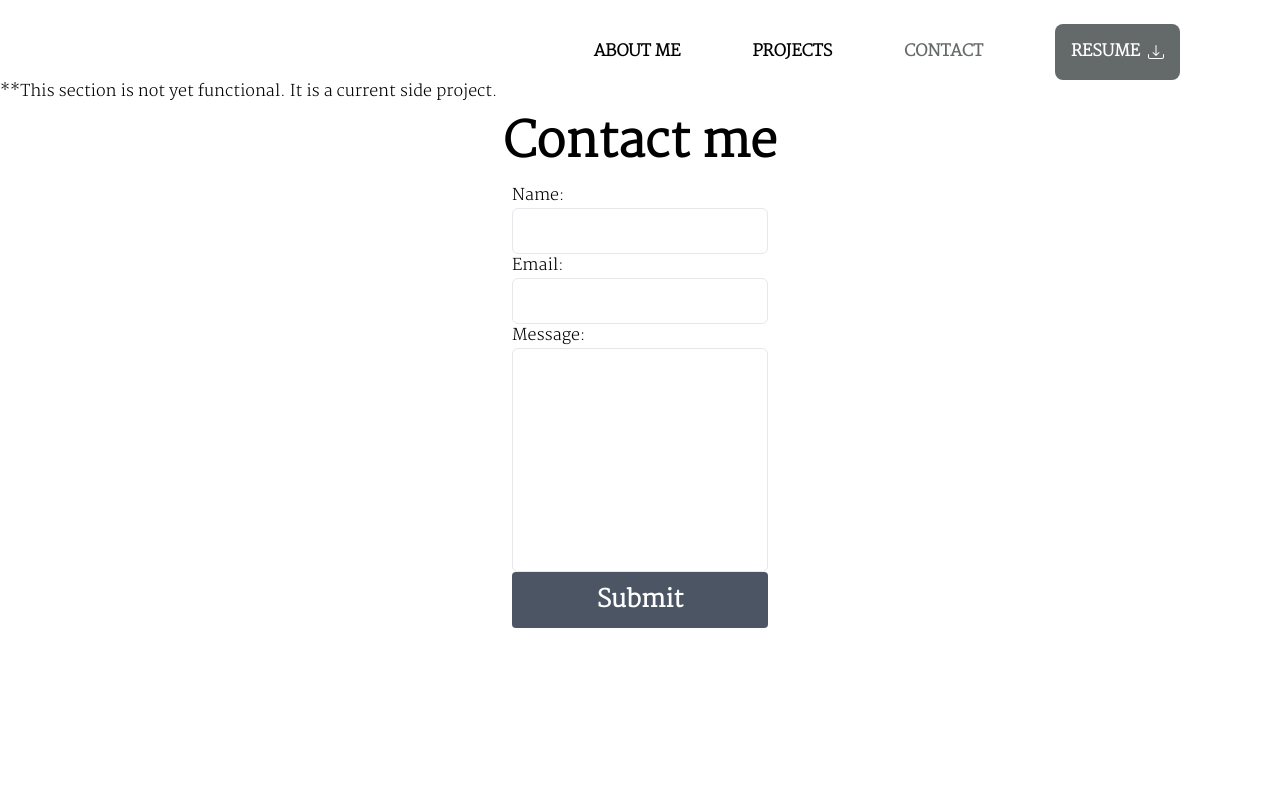
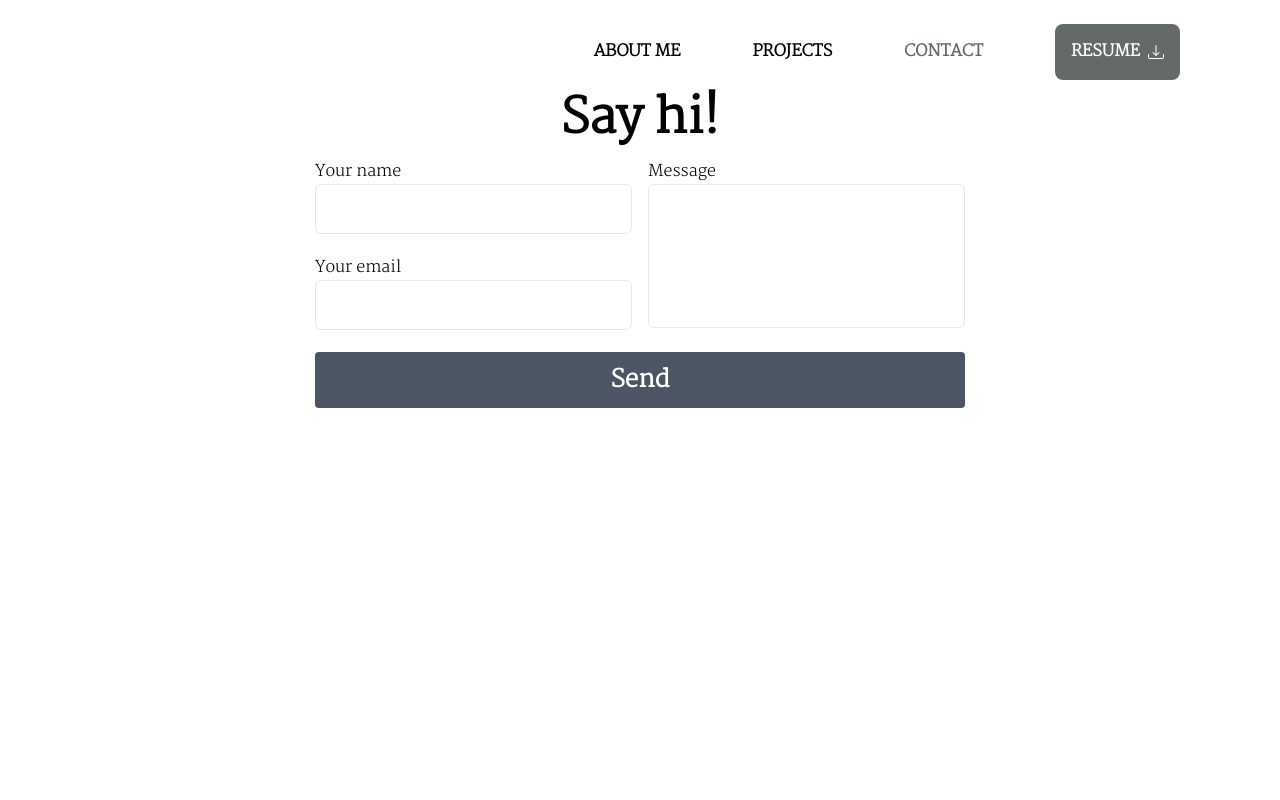
Before and after one commit to sharni595/myPortfolio2.0, a React (Create React App) app: page / in a window 1280 px wide. Both pictures are taken after a click on the element "CONTACT". Shown: the top 800 px of the page. Built offline with nearby package versions, Linux system fonts and the light colour scheme.

Commit message:
restyle contact page and make functional

```diff
--- a/package.json
+++ b/package.json
@@ -3,6 +3,7 @@
   "version": "0.1.0",
   "private": true,
   "dependencies": {
+    "@emailjs/browser": "^3.10.0",
     "@testing-library/jest-dom": "^5.14.1",
     "@testing-library/react": "^11.2.7",
     "@testing-library/user-event": "^12.8.3",
--- a/src/App.js
+++ b/src/App.js
@@ -4,7 +4,6 @@ import Nav from './components/Nav';
 import About from './components/About';
 import Portfolio from './components/Portfolio';
 import Contact from './components/Contact';
-import Resume from './components/Resume';
 import Footer from './components/Footer';
 
 function App() {
--- a/src/components/Contact/index.js
+++ b/src/components/Contact/index.js
@@ -1,93 +1,53 @@
-import React from 'react';
-//import { validateEmail } from '../../utils/helpers';
-import emailjs from 'emailjs-com';
-//temporarily removed useState for deployment purposes
+// import React, { useRef } from 'react';
+// //import { validateEmail } from '../../utils/helpers';
+// import emailjs from 'emailjs-com';
+// //temporarily removed useState for deployment purposes
+
+
+//      emailjs.sendForm('gmail', 'portfolio_contact', e.target, 'user_n9Ca98N2r2z38WCsdmkc6')
+
+import React, { useRef } from 'react';
+import emailjs from '@emailjs/browser';
 
 function Contact() {
+  const form = useRef();
 
-    function sendEmail(e) {
+  const sendEmail = (e) => {
     e.preventDefault();
+    console.log('this works???')
 
-        emailjs.sendForm('gmail', 'portfolio_contact', e.target, 'user_n9Ca98N2r2z38WCsdmkc6')
+    emailjs.sendForm('service_6tlofpp', 'portfolio_contact', form.current, 'user_n9Ca98N2r2z38WCsdmkc6')
       .then((result) => {
           console.log(result.text);
       }, (error) => {
           console.log(error.text);
       });
     e.target.reset();
-    }
-
-    // const [formState, setFormState] = useState({ name: '', email: '', message: ''});
-    // const { name, email, message } = formState;
-
-    // const [errorMessage, setErrorMessage] = useState('');
-
-    // function handleChange(e) {
-    //     if(e.target.name === 'email') {
-    //         const isValid = validateEmail(e.target.value);
-    //         console.log(isValid);
-    //         //isValid conditional statement
-    //         if(!isValid){
-    //             setErrorMessage('Your email is invalid');
-    //         } else {
-    //             setErrorMessage('');
-    //         }
-    //     } else {
-    //         if(!e.target.value.length) {
-    //             setErrorMessage(`${e.target.name} is required.`);
-    //         } else {
-    //             setErrorMessage('');
-    //         }
-    //     }
-
-    //     if(!errorMessage){
-    //         setFormState({...formState, [e.target.name]: e.target.value})
-    //     }
-    // }
-    // console.log('errorMessage', errorMessage);
-
-    // function handleSubmit(e) {
-    //     e.preventDefault();
-    //     console.log(formState);
-    // }
+  };
 
   return (
-        <section>
-            <span>**This section is not yet functional. It is a current side project.</span>
-            <h1 className="text-5xl font-bold text-center p-4">Contact me</h1>
+    <view>
+      <h1 className="text-5xl font-bold text-center p-4">Say hi!</h1>
       <div className="flex justify-center h-screen mx-auto">
-                <form id="contact-form" onSubmit={sendEmail}>
+        <form ref={form} onSubmit={sendEmail}>
+          <div className='grid grid-cols-2 gap-4'>
             <div>
-                        <label htmlFor="name">Name:</label>
-                        <input type="text" name="name"
-
-                            className="block appearance-none placeholder-gray-500 placeholder-opacity-100 border border-light-blue-400 rounded-md w-full py-3 px-4 text-gray-700 leading-5 focus:outline-none focus:ring-2 focus:ring-light-blue-300"
-                            />
+              <label>Your name</label>
+              <input type="text" name="name" className='block border border-light-blue-400 rounded-md w-full py-3 px-4 text-gray-700 focus:outline-none focus:ring-2 focus:ring-light-blue-300' />
             </div>
-                    <div>
-                        <label htmlFor="email">Email:</label>
-                        <input type="email" name="email"
-
-                            className="block appearance-none placeholder-gray-500 placeholder-opacity-100 border border-light-blue-400 rounded-md w-full py-3 px-4 text-gray-700 leading-5 focus:outline-none focus:ring-2 focus:ring-light-blue-300"
-                            />
+            <div className='order-last'>
+              <label>Your email</label>
+              <input type="email" name="email" className='block border border-light-blue-400 rounded-md w-full py-3 px-4 text-gray-700 focus:outline-none focus:ring-2 focus:ring-light-blue-300' />
             </div>
-                    <div>
-                        <label htmlFor="message">Message:</label>
-                        <textarea rows="5" name="message"
-
-                                className="resize-none border rounded-md block appearance-none placeholder-gray-500 placeholder-opacity-100 border-light-blue-400 w-full py-3 px-4 text-gray-700 leading-5 focus:outline-none focus:ring-2 focus:ring-light-blue-300 h-56"
-                                />
+            <div className='row-span-2'>
+            <label>Message</label>
+              <textarea name="message" className='resize-none border rounded-md border-light-blue-400 w-full py-3 px-4 text-gray-700 focus:outline-none focus:ring-2 focus:ring-light-blue-300 h-36' />
             </div>
-                    {/* {errorMessage && (
-                        <div>
-                            <p className="error-text">{errorMessage}</p>
           </div>
-                    )} */}
-                    <button className="w-full bg-gray-600 text-white font-bold py-3 px-4 rounded text-2xl" type="submit">Submit</button>
+          <button className="w-full bg-gray-600 text-white font-bold py-3 px-4 rounded text-2xl my-4" type="submit">Send</button>
         </form>
       </div>
-        </section>
+    </view>
   );
-}
-
+};
 export default Contact;
```
Also changed, not shown: 1 other file (tests, documents, lock files or other folders). Lines whose indentation alone changed are shown as unchanged.
